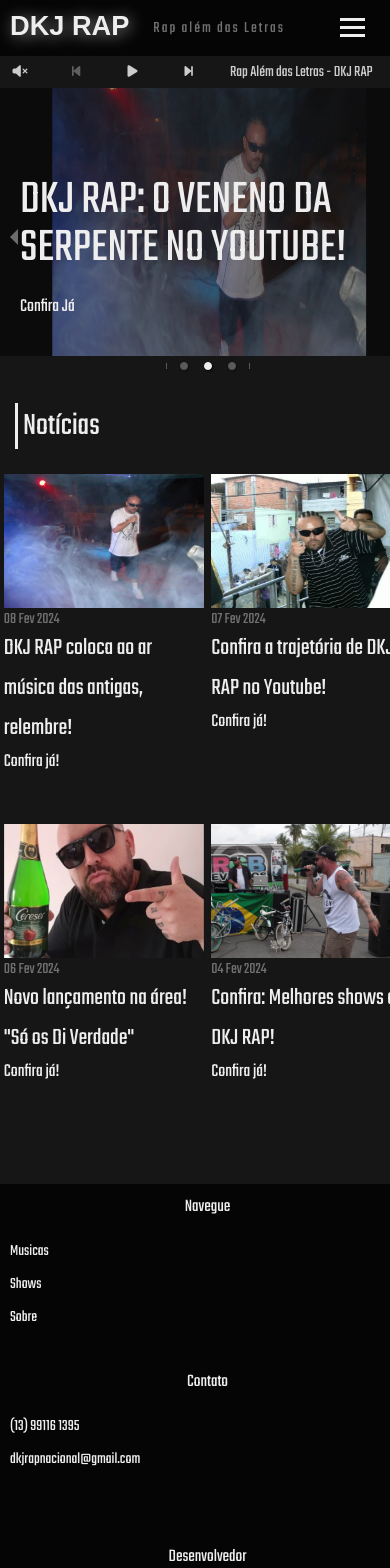
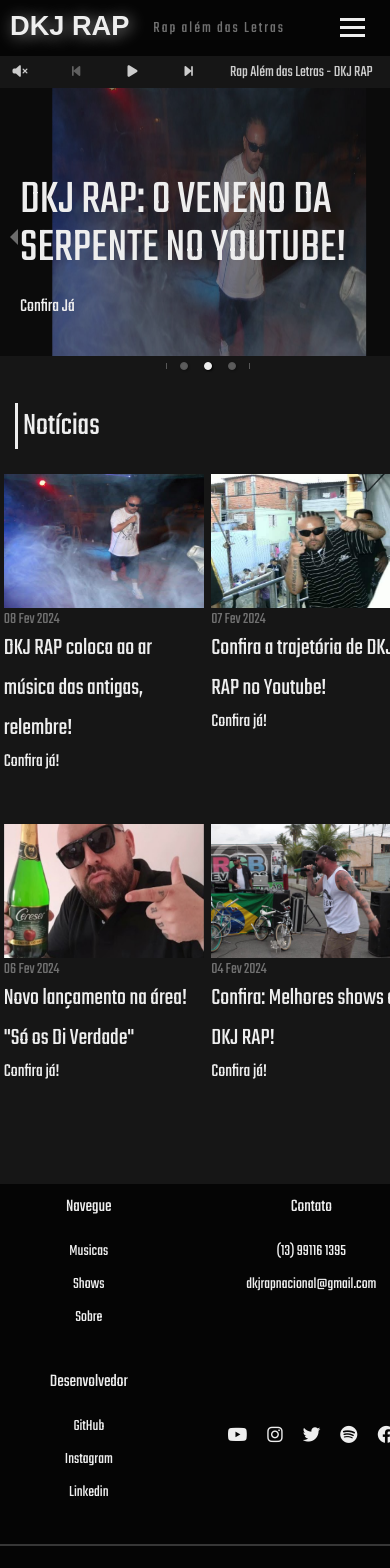
Before and after one commit to TerryKrom/dkjrap, a React (Vite) app in the folder hiphop-website/: page / in a window 390 px wide. Shown: the top 1568 px of the page. Built offline with nearby package versions, Linux system fonts and the light colour scheme; a web font is replaced by a local one.

Commit message:
bugs fixed

```diff
--- a/hiphop-website/src/components/footer.css
+++ b/hiphop-website/src/components/footer.css
@@ -22,7 +22,7 @@
 
 section.top .links {
     display: grid;
-    grid-template-columns: repeat(1, 1fr);
+    grid-template-columns: repeat(2, 1fr);
     gap: 30px;
     margin-bottom: 20px;
 }
@@ -38,6 +38,15 @@
     width: fit-content;
 }
 
+@media only screen and (max-width: 400px){
+    .links-column a{
+        width: auto;
+    }
+    section .social-links{
+        max-width: 200px;
+        margin: auto;
+    }
+}
 
 section h2 {
     margin: 0 0 10px;
--- a/hiphop-website/src/components/header.css
+++ b/hiphop-website/src/components/header.css
@@ -93,6 +93,12 @@
     right: 20px;
 }
 
+@media (width < 450px){
+    .burger{
+        position: fixed !important;
+    }
+}
+
 .burger.m-open div:first-child {
     transform: translateY(6px) rotate(45deg);
 }
```
